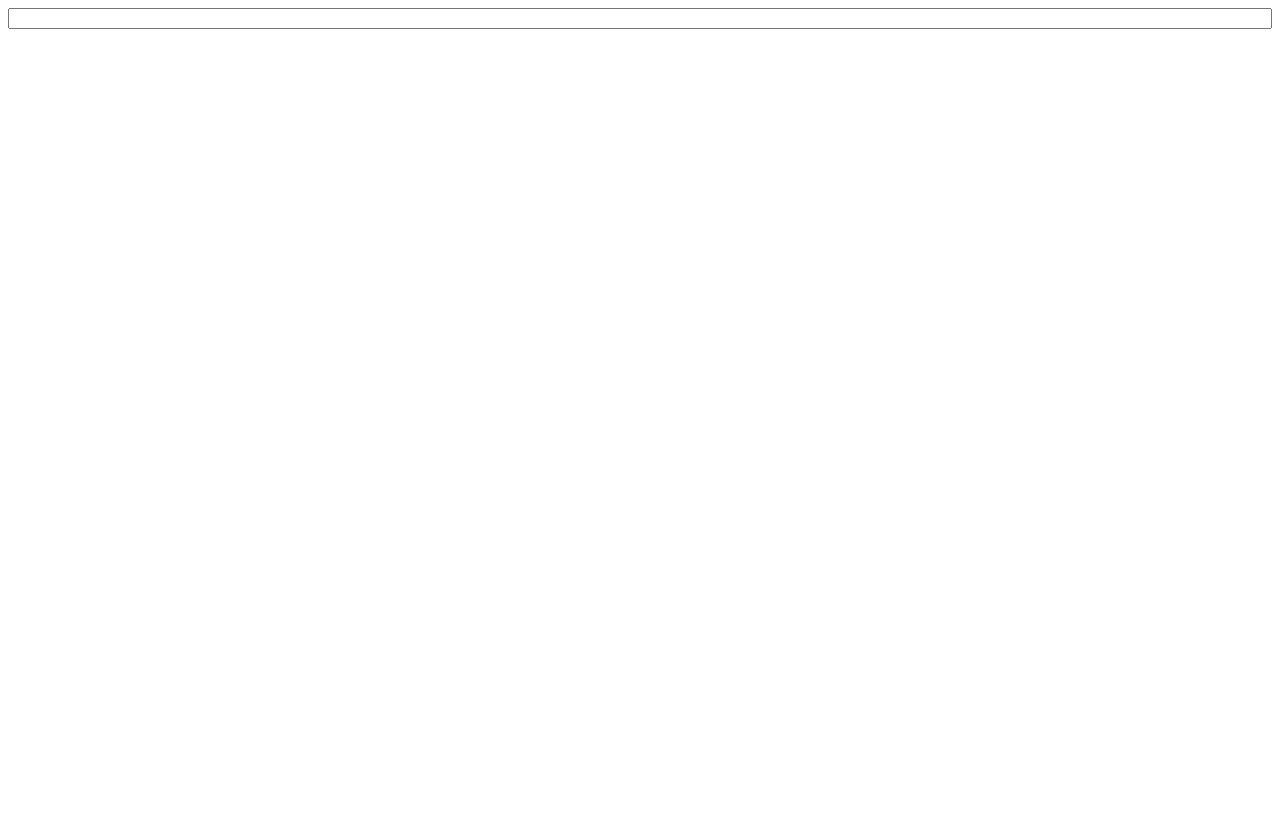
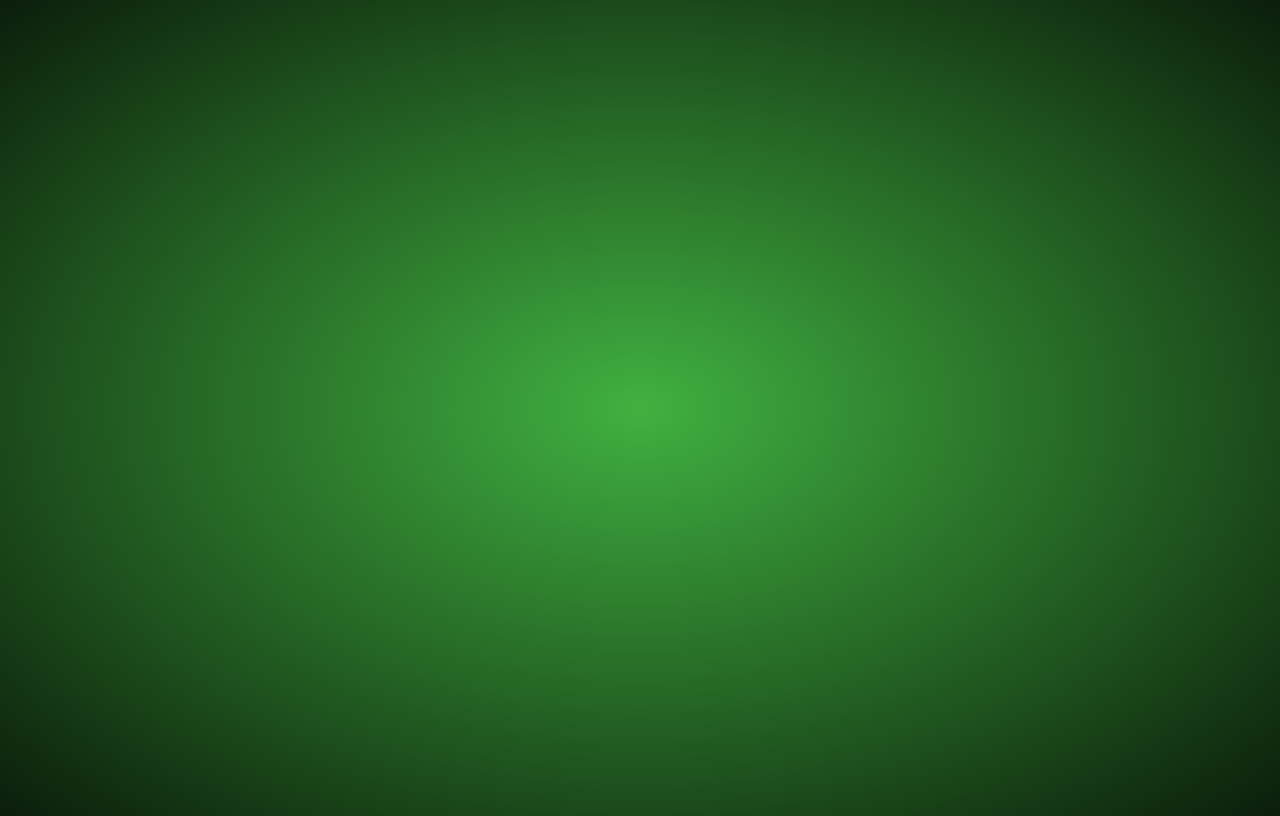
Before and after one commit to CreggEgg/escape-room, a plain HTML site: page index.html in a window 1280 px wide. Drawn offline with Linux system fonts and the light colour scheme.

Commit message:
New Styles

```diff
--- a/style.css
+++ b/style.css
@@ -2,9 +2,20 @@
 body {
 	display: flex;
 	flex-direction: column;
+	background-image: radial-gradient(
+    rgba(0, 150, 0, 0.75), black 120%);
+	height: 100vh;
+	font: 1rem Inconsolata, monospace;
 }
 
 div#log {
 	display: flex;
 	flex-direction: column;
+	color: white;
+	text-shadow: 0 0 5px #C8C8C8;
 }
+
+input#tinput {
+	background-color: rgb(0,0,0,0);
+	border: none
+}
```
